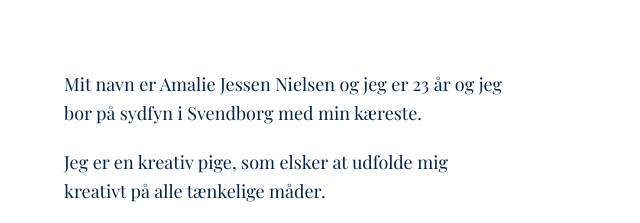
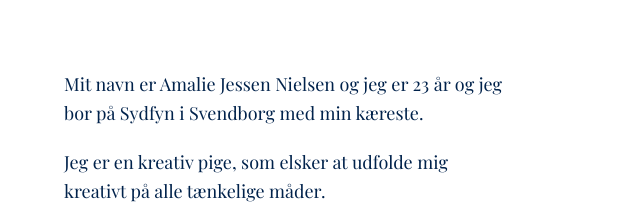
Before and after one commit to Amaliejnielsen/eksamen.1.s, a plain HTML site: page ommig.html in a window 1280 px wide. Shown: the part 342-565 px from the top of the page, 632-1272 px from the left. Drawn offline with nearby package versions, Linux system fonts and the light colour scheme.

Commit message:
retteleser

```diff
--- a/ommig.html
+++ b/ommig.html
@@ -30,7 +30,7 @@
 
     <div class="om-mig-sektion"> <!-- Om mig -->
         <div class="ommigtext-section">
-            <p>Mit navn er Amalie Jessen Nielsen og jeg er 23 år og jeg bor på sydfyn i Svendborg med min kæreste.</p>
+            <p>Mit navn er Amalie Jessen Nielsen og jeg er 23 år og jeg bor på Sydfyn i Svendborg med min kæreste.</p>
             <p>Jeg er en kreativ pige, som elsker at udfolde mig kreativt på alle tænkelige måder. </p>
             <p>Jeg nyder at fordybe mig i, at skabe flotte og enestående resulterer, og derfor elsker jeg uddannelsen som Multimediedesigner, da jeg får muligheden får at kreerer og udvikle passioneret resultater.</p>
         </div>
```
Also changed, not shown: 1 other file.
